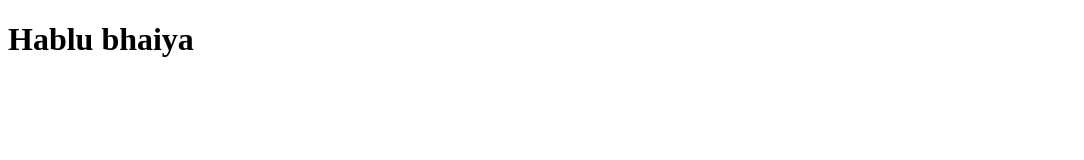
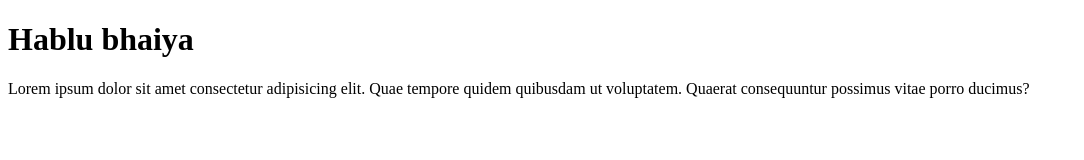
Before and after one commit to FarhanAkib/first-projects, a plain HTML site: page index.html in a window 1280 px wide. Shown: the whole page, without its empty margins (0-1084 px from the left). Drawn offline with Linux system fonts and the light colour scheme.

Commit message:
ptag-added

```diff
--- a/index.html
+++ b/index.html
@@ -7,5 +7,8 @@
 </head>
 <body>
     <h1> Hablu bhaiya</h1>
+    <p>
+        Lorem ipsum dolor sit amet consectetur adipisicing elit. Quae tempore quidem quibusdam ut voluptatem. Quaerat consequuntur possimus vitae porro ducimus?
+    </p>
 </body>
 </html>
```
